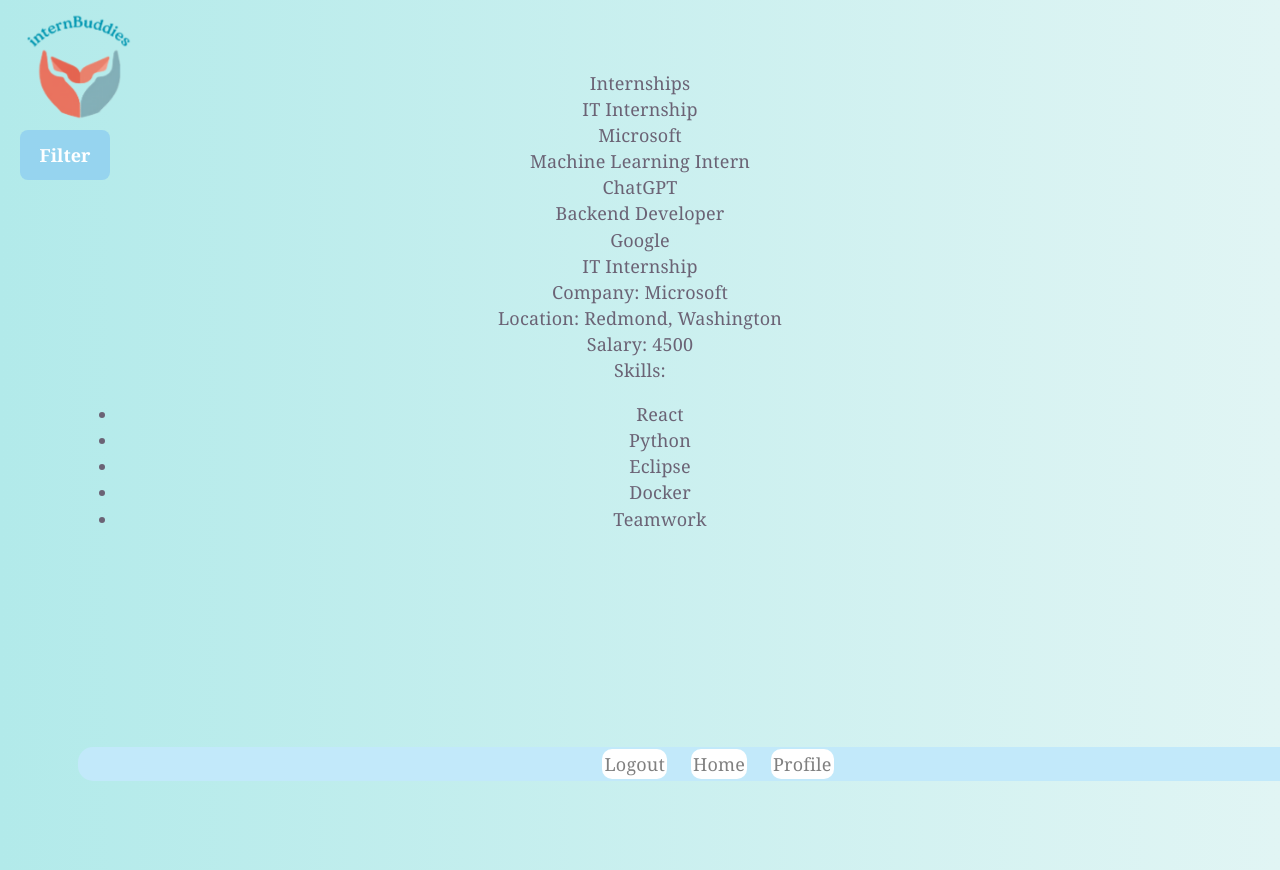
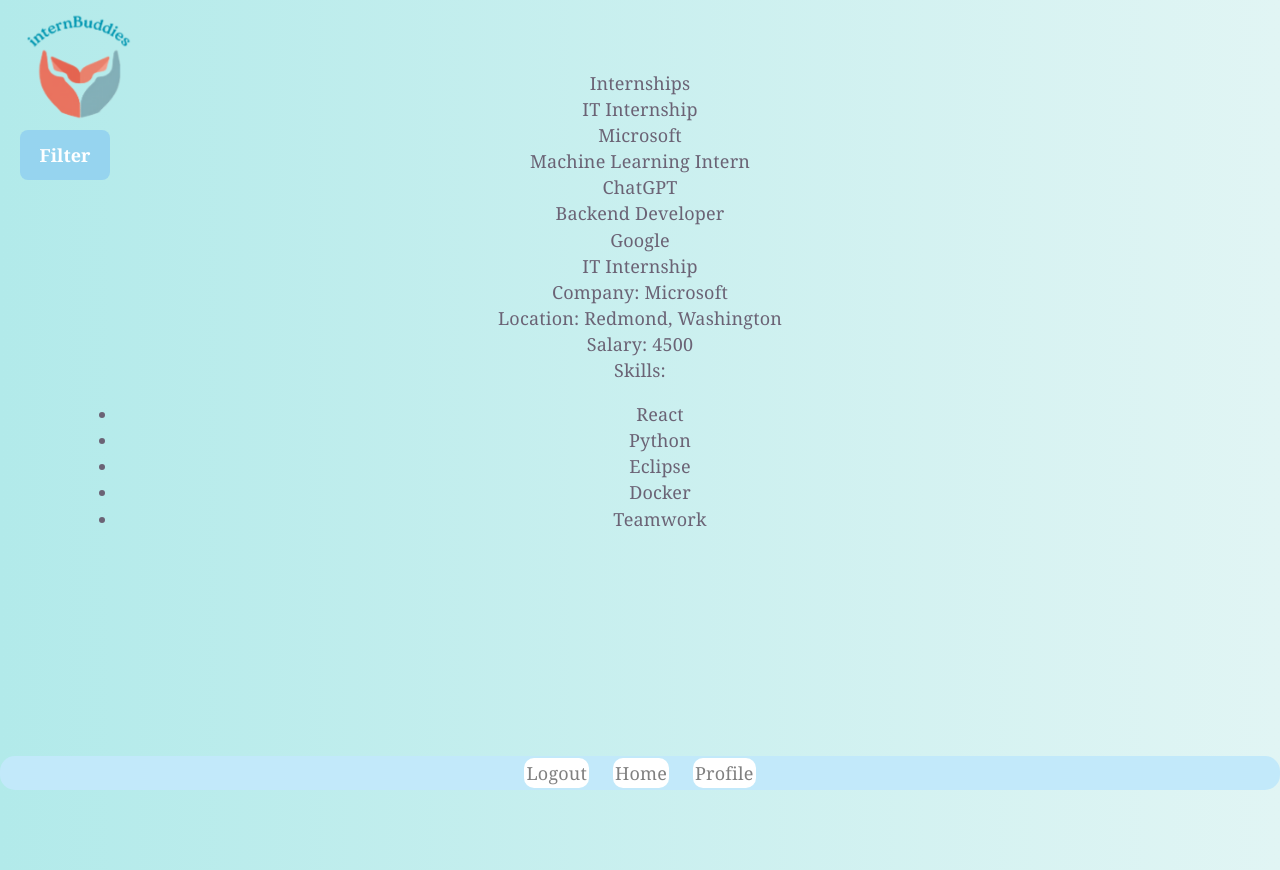
Before and after one commit to shane-thoma/intern-buddy, a React app in the folder frontend/: page /Home in a window 1280 px wide. Built offline with nearby package versions, Linux system fonts and the light colour scheme; the HTML template or start-up script is replaced by a standard one.

Commit message:
Fixed nav bar issue.

```diff
--- a/frontend/src/Home.css
+++ b/frontend/src/Home.css
@@ -35,13 +35,16 @@
 }
 
 .bottom-nav{
+    position: fixed;
     border-radius: 15px;
     background: rgb(194, 233, 250);
     overflow: hidden;
-    position: fixed;
-    bottom:0.5cm;
+    left:0;
+
+    bottom:10px;
     width: 100%;
-
+    display:flex;
+    box-sizing: border-box;
 }
 
 .bottom-nav-items{
```
